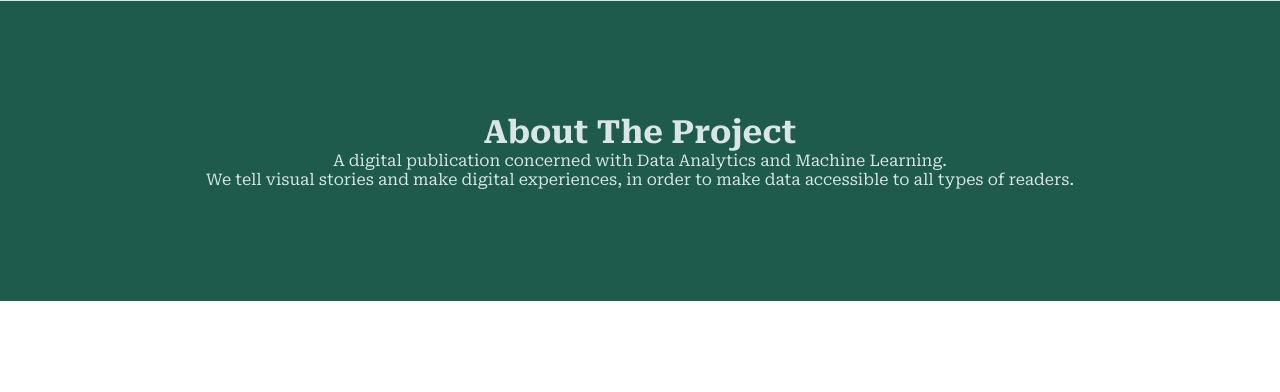
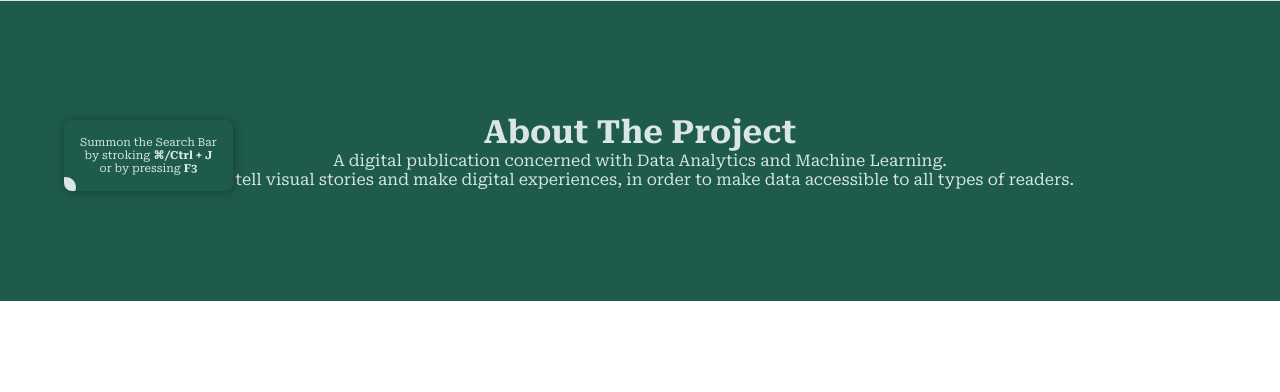
Before and after one commit to taricov/wp_whatittells, a PHP site: page / in a window 1280 px wide. Shown: the part 569-961 px from the top of the page. Run offline with PHP 8.4, Linux system fonts and the light colour scheme.

Commit message:
Home Page: added new search bar floating tip to summon the bar

```diff
--- a/css/style.css
+++ b/css/style.css
@@ -255,6 +255,63 @@ body {
 .search__container_bar:focus::placeholder {
   -webkit-transform: translateY(-250%);
           transform: translateY(-250%);
+}
+
+.summon__search {
+  position: fixed;
+  bottom: 5%;
+  left: 5%;
+  border-radius: 8px;
+  z-index: 3;
+  -webkit-transition: 0.2s;
+  transition: 0.2s;
+  -webkit-box-shadow: 1px 1px 11px rgba(0, 0, 0, 0.3);
+          box-shadow: 1px 1px 11px rgba(0, 0, 0, 0.3);
+  overflow: hidden;
+}
+
+.summon__search_corner {
+  background-color: #d9e6e5;
+  width: 20px;
+  height: 20px;
+  border-radius: 50%;
+  position: absolute;
+  bottom: -8%;
+  left: -5%;
+  cursor: pointer;
+  -webkit-transition: 0.2s;
+  transition: 0.2s;
+}
+
+.summon__search_corner:hover {
+  background-color: #fff;
+}
+
+.summon__search_container {
+  padding: 1em;
+  background-color: #1e5b4d;
+  color: #d9e6e5;
+}
+
+.summon__search_container_txt {
+  text-align: center;
+  font-weight: 400;
+  font-size: 0.7rem;
+  color: "inhiret";
+  text-decoration: none;
+  width: 100%;
+  height: 100%;
+  -webkit-transition: 0.2s;
+  transition: 0.2s;
+}
+
+.search__tip_container {
+  width: 0px;
+  height: 0px;
+}
+
+.search__tip {
+  opacity: 0;
 }
 
 .scrollToTopIcon {
--- a/index.html
+++ b/index.html
@@ -14,6 +14,15 @@
     <input class="search__container_bar" placeholder="e.g. Titanic" type="text" enterkeyhint="search">
 </div>
 
+<div class="summon__search"><span class="summon__search_corner" data-status="1"></span><div class="summon__search_container"><p class="summon__search_container_txt">Summon the Search Bar <br>by stroking <strong>⌘/Ctrl + J</strong><br>or by pressing <strong>F3</strong></p></div></div>
+
+
+
+
+
+
+
+<!-- =============== Home Body Starts From Here ===================== -->
 <div class="logo__container">
     <div class="logo__container_section1">
         <div class="logo">
--- a/js/script.js
+++ b/js/script.js
@@ -1,5 +1,5 @@
+
 $(document).ready(() => {
-
     var scrollToTopIcon = $(".scrollToTopIcon");
 
     $(window).scroll(function () {
@@ -100,7 +100,28 @@ $(document).ready(() => {
         }
     });
 
+    $(".summon__search_corner").click(function () {
+        $this = $(this)
+        // $(".summon__search_container_txt").toggleClass("search__tip")
+        if ($this.attr("data-status") == "1") {
+            $this.attr("data-status", "0")
+            $this.parent().css({
+                width: "20px",
+                height: "20px",
+                borderRadius: "50%"
+            })
+        } else if ($this.attr("data-status") == "0") {
+            $this.attr("data-status", "1")
+            $this.parent().css({
+                width: "fit-content",
+                height: "fit-content",
+                borderRadius: "8px"
+            })
+            console.log("cloc")
 
+        }
+        // $(".summon__search_container").slideUp(500)
+    })
 
     //=====================================================================
     //=====================================================================
--- a/scss/style.scss
+++ b/scss/style.scss
@@ -39,6 +39,51 @@
       transform: translateY(-250%);
     }
   }
+}
+
+.summon__search {
+  position: fixed;
+
+  bottom: 5%;
+  left: 5%;
+  border-radius: 8px;
+  z-index: 3;
+  transition: nth($trans, 1);
+  box-shadow: 1px 1px 11px rgba($color: #000000, $alpha: 0.3);
+  overflow: hidden;
+  &_corner {
+    background-color: nth($colors, 2);
+    width: 20px;
+    height: 20px;
+    border-radius: 50%;
+    position: absolute;
+    bottom: -8%;
+    left: -5%;
+    cursor: pointer;
+    transition: nth($trans, 1);
+    &:hover {
+      background-color: nth($colors, 1);
+    }
+  }
+  &_container {
+    padding: nth($pm, 1);
+    background-color: nth($colors, 3);
+    color: nth($colors, 2);
+    &_txt {
+      text-align: center;
+      @include font($fs: 0.7rem);
+      width: 100%;
+      height: 100%;
+      transition: nth($trans, 1);
+    }
+  }
+}
+.search__tip_container {
+  width: 0px;
+  height: 0px;
+}
+.search__tip {
+  opacity: 0;
 }
 
 .scrollToTopIcon {
```
Also changed, not shown: 1 other file.
